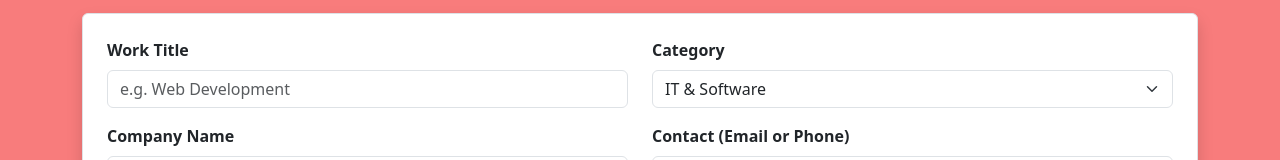
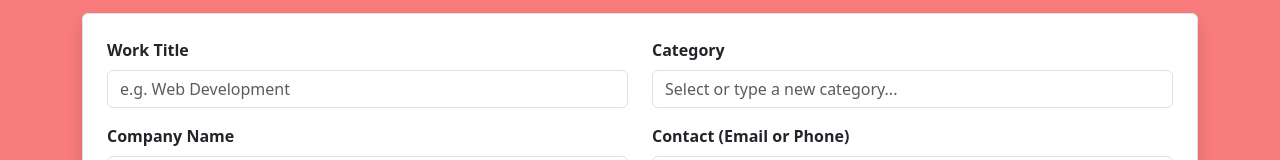
Before and after one commit to EdwardTilhof/predstavljanjeObrtnika, a React (Vite) app: page /new-CooperatingPartner in a window 1280 px wide. Shown: the part 149-309 px from the top of the page. Built offline with nearby package versions, Linux system fonts and the light colour scheme.

Commit message:
update
changed select form into form control

```diff
--- a/src/components/CooperatingPartners/ChangeCooperatingPartner.jsx
+++ b/src/components/CooperatingPartners/ChangeCooperatingPartner.jsx
@@ -121,17 +121,24 @@ export default function ChangeCooperatingPartner() {
                     </Col>
                     <Col md={6}>
                         <Form.Label className="fw-bold dynamic-text">Category</Form.Label>
-                        <Form.Select
-                            aria-label="Category"
+                        <Form.Control
+                            list="category-options"
                             name="category"
-                            defaultValue={CooperatingPartnersMemory.category}
-                        >
+                            placeholder="Select or type a new category..."
+                            defaultValue={CooperatingPartner.category}
+                            onChange={(e) => {
+                                const value = e.target.value;
+                                console.log("Selected/Typed:", value);
+                            }}
+                        />
+
+                        <datalist id="category-options">
                             {mainCategories.map((category) => (
-                                <option key={category.id} value={category.slug}>
+                                <option key={category.id} value={category.name}>
                                     {category.name}
                                 </option>
                             ))}
-                        </Form.Select>
+                        </datalist>
                     </Col>
                 </Row>
 
--- a/src/components/CooperatingPartners/CooperatingPartnersData/CooperatingPartnersMainCategoriesData.js
+++ b/src/components/CooperatingPartners/CooperatingPartnersData/CooperatingPartnersMainCategoriesData.js
@@ -2,25 +2,17 @@ export const mainCategories = [
   {
     id: "cat1",
     name: "IT & Software",
-    slug: "it-software",
-    description: "Software engineering, API development, and legacy migrations."
   },
   {
     id: "cat2",
     name: "Design",
-    slug: "design",
-    description: "Branding, UI/UX, and professional video production."
   },
   {
     id: "cat3",
     name: "Infrastructure",
-    slug: "infrastructure",
-    description: "Cloud solutions, databases, and cybersecurity."
   },
   {
     id: "cat4",
     name: "Marketing",
-    slug: "marketing",
-    description: "SEO, Digital marketing, and Brand identity."
   }
 ];
--- a/src/components/CooperatingPartners/NewCooperatingPartner.jsx
+++ b/src/components/CooperatingPartners/NewCooperatingPartner.jsx
@@ -93,18 +93,24 @@ export function NewCooperatingPartner() {
                         </Form.Group>
                     </Col>
                     <Col md={6}>
-                         <Form.Label className="fw-bold dynamic-text">Category</Form.Label>
-                        <Form.Select
-                            aria-label="Category"
+                        <Form.Label className="fw-bold dynamic-text">Category</Form.Label>
+                        <Form.Control
+                            list="category-options"
                             name="category"
+                            placeholder="Select or type a new category..."
                             defaultValue={CooperatingPartnersMemory.category}
-                        >
+                            onChange={(e) => {
+                                const value = e.target.value;
+                            }}
+                        />
+
+                        <datalist id="category-options">
                             {mainCategories.map((category) => (
-                                <option key={category.id} value={category.slug}>
+                                <option key={category.id} value={category.name}>
                                     {category.name}
                                 </option>
                             ))}
-                        </Form.Select>
+                        </datalist>
                     </Col>
                 </Row>
 
```
